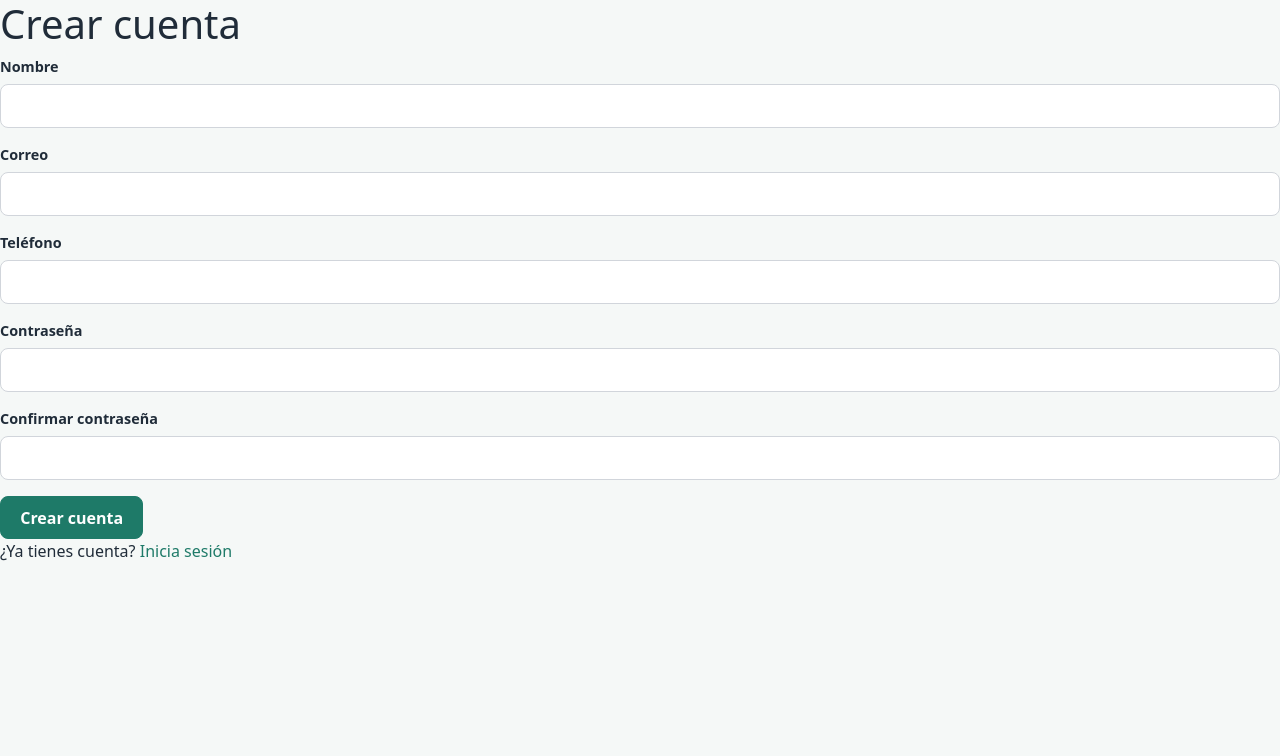
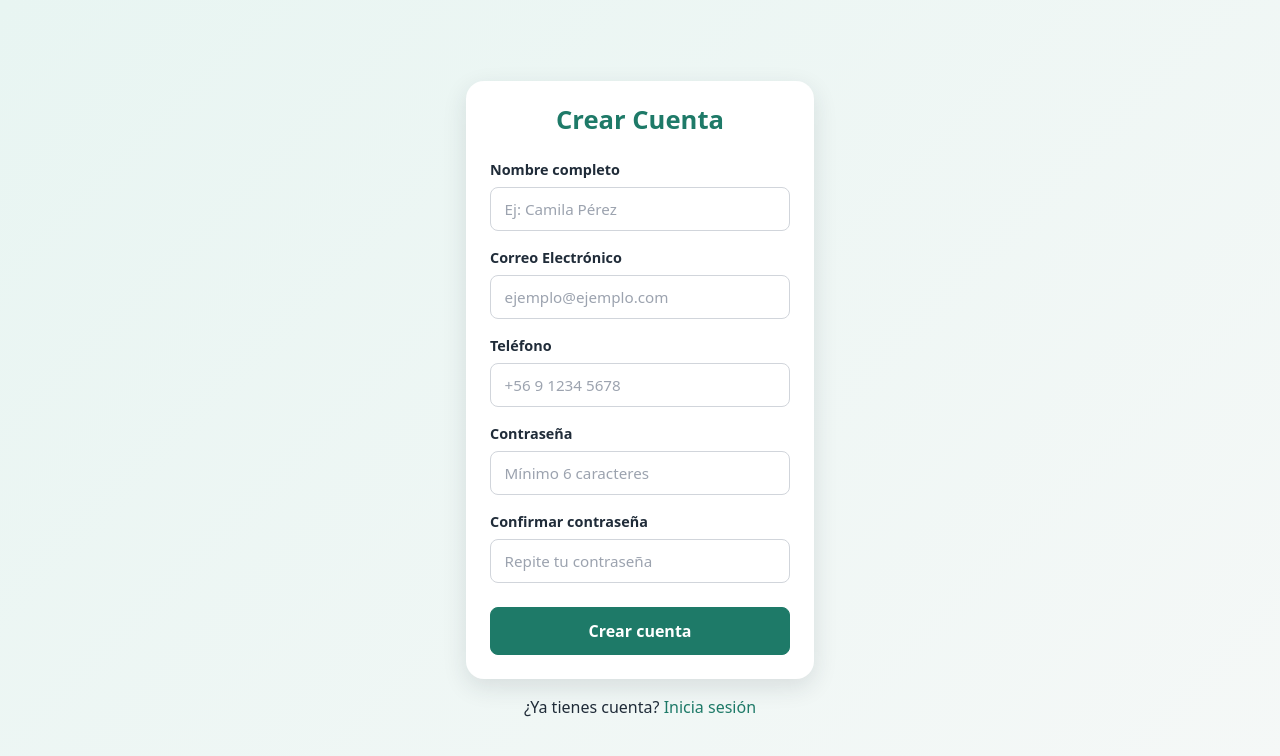
Before and after one commit to ItaloCarmonaM/Ev2_vet_san_marcos, a React (Vite) app: page /registro in a window 1280 px wide. Shown: the top 756 px of the page. Built offline with nearby package versions, Linux system fonts and the light colour scheme.

Commit message:
style(registro): aplica el estilo de tarjeta del login al registro

```diff
--- a/src/components/organisms/FormularioRegistro.jsx
+++ b/src/components/organisms/FormularioRegistro.jsx
@@ -50,34 +50,40 @@ export default function FormularioRegistro({ onRegistroExitoso }) {
     }
   };
 
-  const campo = (name, label, type = "text") => (
-    <div className="campo">
-      <label htmlFor={name}>{label}</label>
+  const campo = (name, label, placeholder, type = "text") => (
+    <div className="campo-grupo mb-3">
+      <label htmlFor={name} className="etiqueta-campo">
+        {label}
+      </label>
       <input
         id={name}
         name={name}
         type={type}
+        placeholder={placeholder}
+        className={`form-control campo-input ${errores[name] ? "is-invalid" : ""}`}
         value={valores[name]}
         onChange={handleChange}
         aria-invalid={Boolean(errores[name])}
         aria-describedby={errores[name] ? `${name}-error` : undefined}
       />
       {errores[name] && (
-        <span id={`${name}-error`} role="alert" className="error">
+        <div id={`${name}-error`} role="alert">
           {errores[name]}
-        </span>
+        </div>
       )}
     </div>
   );
 
   return (
     <form onSubmit={handleSubmit} noValidate>
-      {campo("nombre", "Nombre")}
-      {campo("email", "Correo", "email")}
-      {campo("telefono", "Teléfono", "tel")}
-      {campo("password", "Contraseña", "password")}
-      {campo("confirmar", "Confirmar contraseña", "password")}
-      <button type="submit">Crear cuenta</button>
+      {campo("nombre", "Nombre completo", "Ej: Camila Pérez")}
+      {campo("email", "Correo Electrónico", "ejemplo@ejemplo.com", "email")}
+      {campo("telefono", "Teléfono", "+56 9 1234 5678", "tel")}
+      {campo("password", "Contraseña", "Mínimo 6 caracteres", "password")}
+      {campo("confirmar", "Confirmar contraseña", "Repite tu contraseña", "password")}
+      <button type="submit" className="btn btn-primary w-100 mt-2">
+        Crear cuenta
+      </button>
     </form>
   );
 }
--- a/src/pages/Registro.jsx
+++ b/src/pages/Registro.jsx
@@ -1,8 +1,11 @@
+import { Container, Row, Col } from "react-bootstrap";
 import { Link, useNavigate } from "react-router-dom";
 import FormularioRegistro from "../components/organisms/FormularioRegistro";
+import { useTituloPagina } from "../hooks/useTituloPagina";
 
 export default function Registro() {
   const navigate = useNavigate();
+  useTituloPagina("Crear cuenta");
 
   const handleRegistroExitoso = (datos) => {
     // Aquí iría la llamada a tu API con `datos`.
@@ -10,12 +13,22 @@ export default function Registro() {
   };
 
   return (
-    <main>
-      <h1>Crear cuenta</h1>
-      <FormularioRegistro onRegistroExitoso={handleRegistroExitoso} />
-      <p>
-        ¿Ya tienes cuenta? <Link to="/login">Inicia sesión</Link>
-      </p>
-    </main>
+    <div className="login-pagina">
+      <Container className="d-flex align-items-center justify-content-center min-vh-100 py-4">
+        <Row className="w-100 justify-content-center">
+          <Col xs={12} sm={9} md={6} lg={4}>
+            <div className="card tarjeta-login">
+              <div className="card-body p-4">
+                <h1 className="titulo-login fw-bold text-center mb-4">Crear Cuenta</h1>
+                <FormularioRegistro onRegistroExitoso={handleRegistroExitoso} />
+              </div>
+            </div>
+            <p className="text-center mt-3 mb-0">
+              ¿Ya tienes cuenta? <Link to="/login">Inicia sesión</Link>
+            </p>
+          </Col>
+        </Row>
+      </Container>
+    </div>
   );
 }
```
